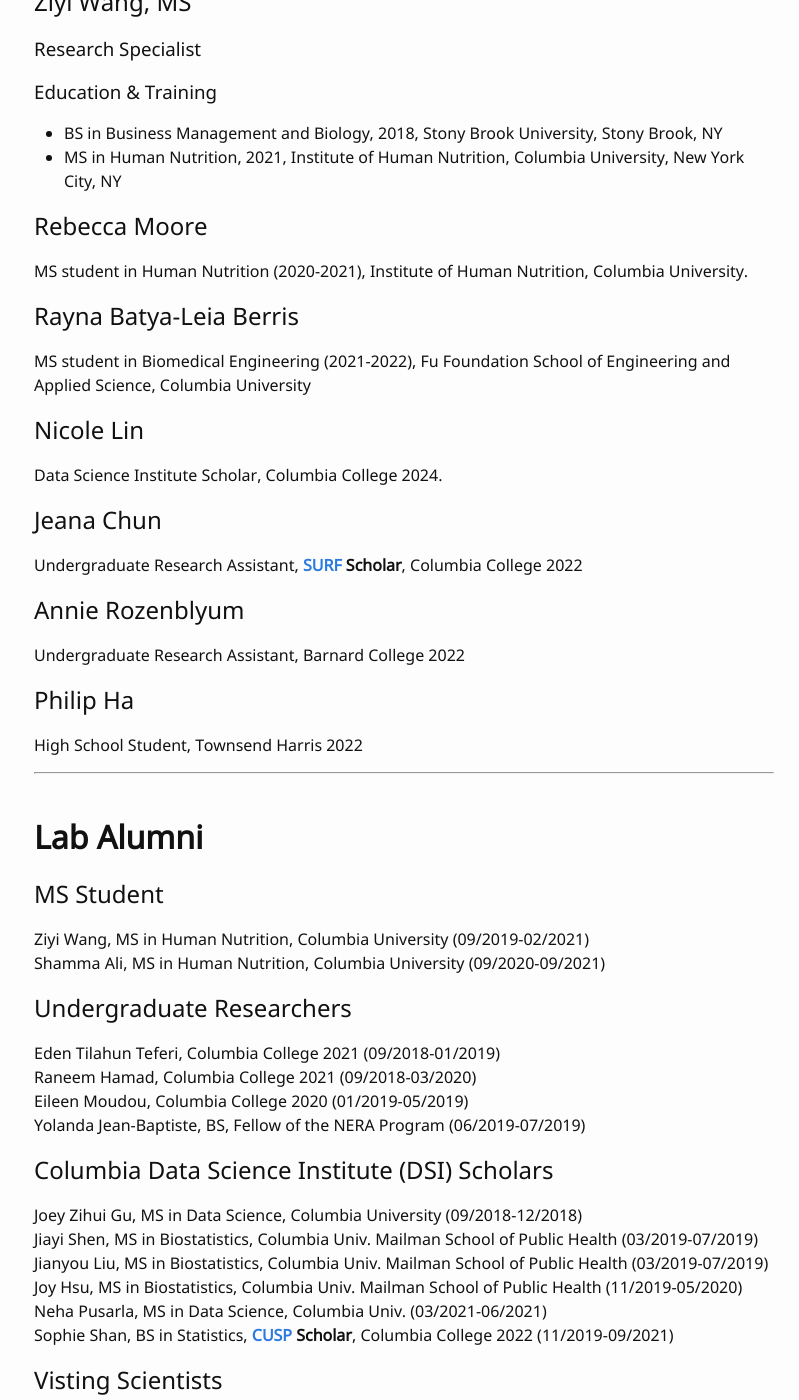
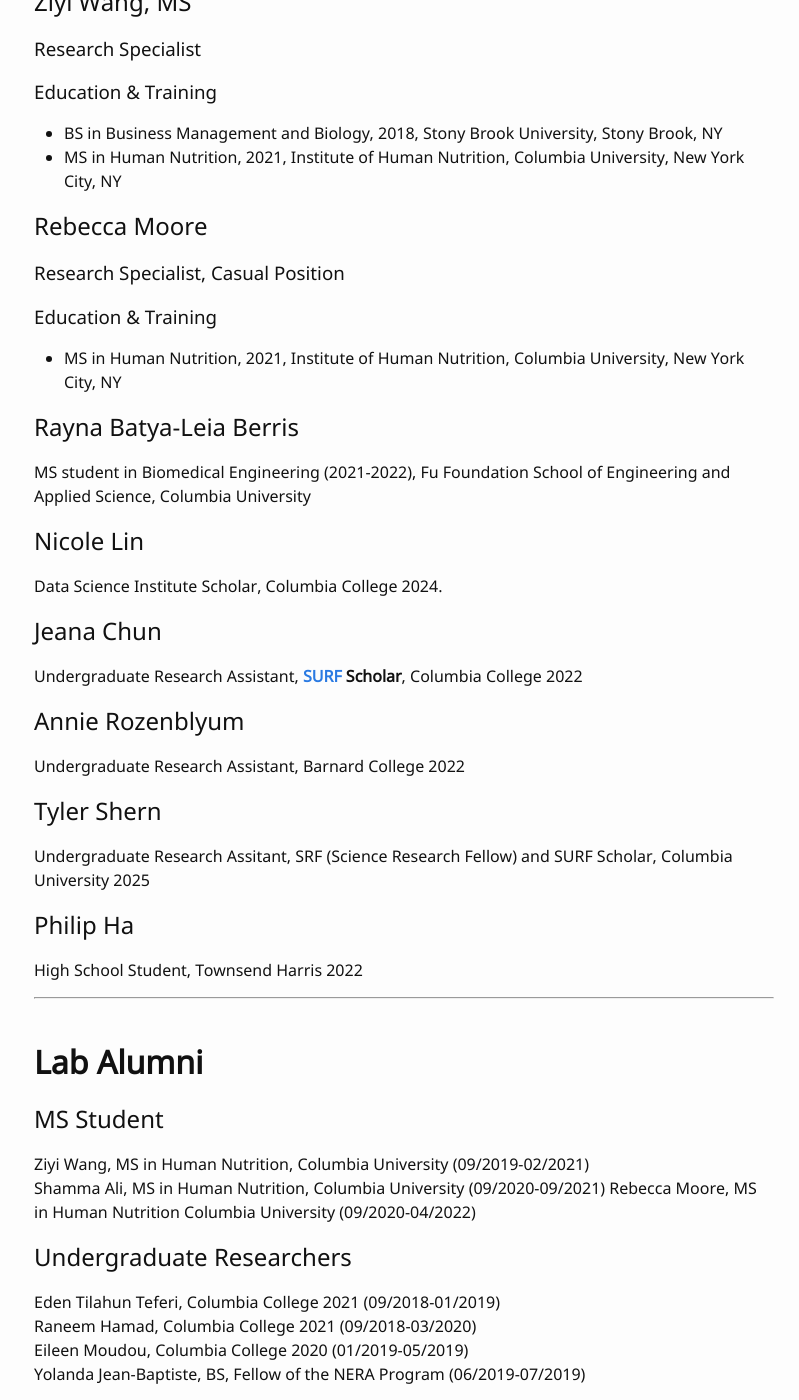
Before and after one commit to hanruizhang/zhanglab, a Jekyll site: the page built from 2_People.md, in a window 1280 px wide and 1400 px high, scrolled down 2417 px. Shown: the whole window, without its empty margins (236-1035 px from the left). Built offline with Jekyll 4.4.1, drawn with Linux system fonts in a browser that asks for light colours; comment, search, counter and statistics services are not loaded.

Commit message:
Update 2_People.md

```diff
--- a/2_People.md
+++ b/2_People.md
@@ -79,7 +79,9 @@ I am interested in the functional interrogation of coronary artery disease-assoc
 - MS in Human Nutrition, 2021, Institute of Human Nutrition, Columbia University, New York City, NY
 
 ## Rebecca Moore
-#### MS student in Human Nutrition (2020-2021), Institute of Human Nutrition, Columbia University.
+### Research Specialist, Casual Position
+### Education & Training
+- MS in Human Nutrition, 2021, Institute of Human Nutrition, Columbia University, New York City, NY
 
 ## Rayna Batya-Leia Berris
 #### MS student in Biomedical Engineering (2021-2022), Fu Foundation School of Engineering and Applied Science, Columbia University
@@ -93,6 +95,9 @@ I am interested in the functional interrogation of coronary artery disease-assoc
 ## Annie Rozenblyum
 #### Undergraduate Research Assistant, Barnard College 2022
 
+## Tyler Shern
+#### Undergraduate Research Assitant, SRF (Science Research Fellow) and SURF Scholar, Columbia University 2025
+
 ## Philip Ha
 #### High School Student, Townsend Harris 2022
 
@@ -103,6 +108,7 @@ I am interested in the functional interrogation of coronary artery disease-assoc
 ## MS Student
 Ziyi Wang, MS in Human Nutrition, Columbia University (09/2019-02/2021)
 Shamma Ali, MS in Human Nutrition, Columbia University (09/2020-09/2021)
+Rebecca Moore, MS in Human Nutrition Columbia University (09/2020-04/2022)
 
 ## Undergraduate Researchers
 Eden Tilahun Teferi, Columbia College 2021 (09/2018-01/2019)
```
